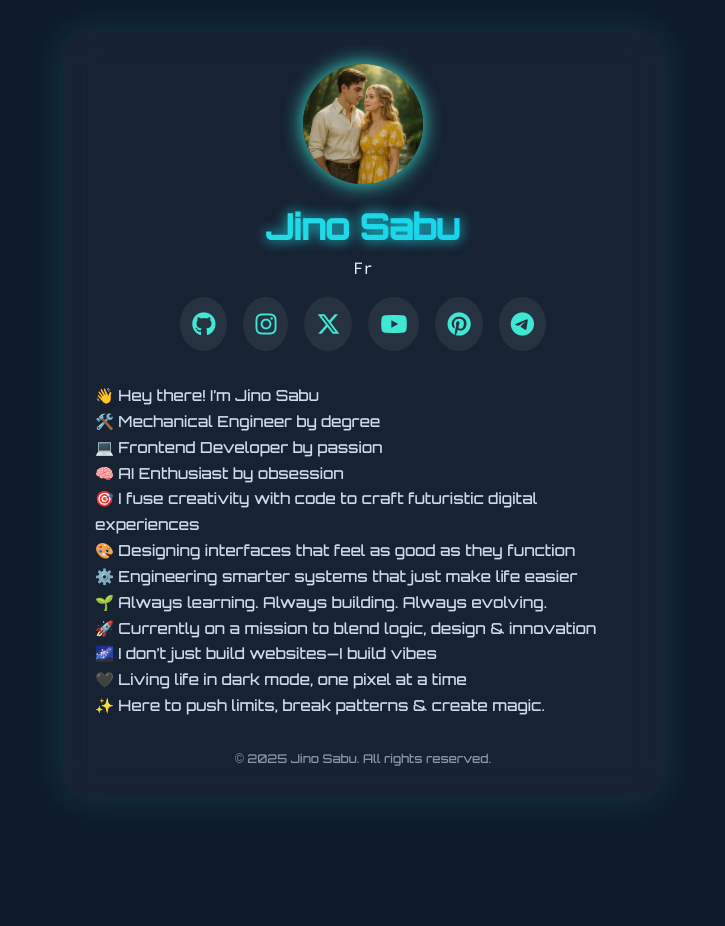
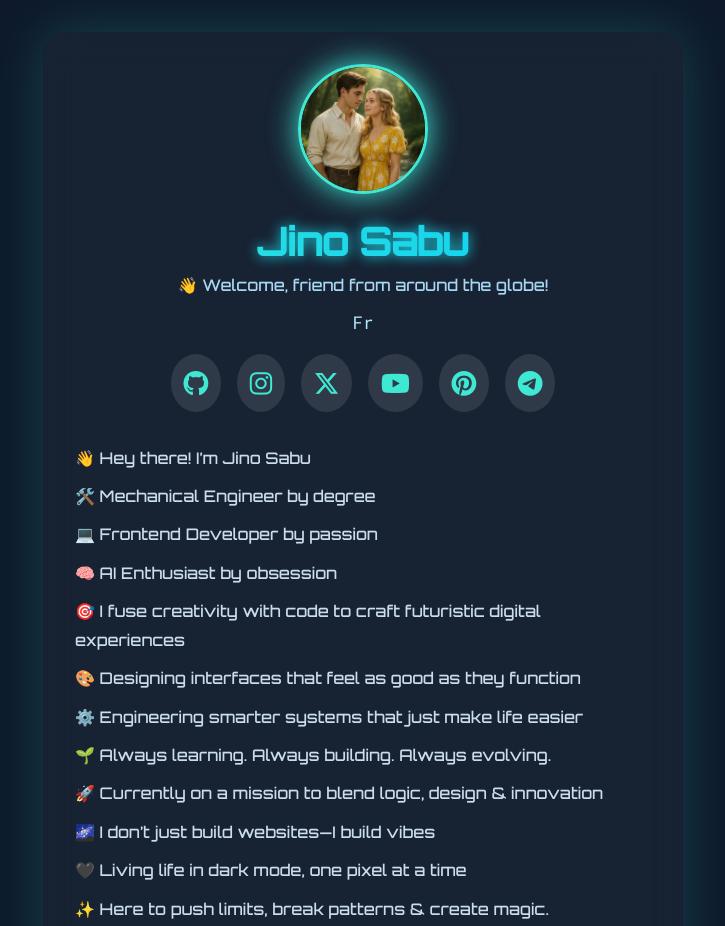
Before and after one commit to jinosabu1999/About-Me, a plain HTML site: page index.html in a window 1280 px wide. Shown: the top 926 px of the page, without its empty margins (277-1002 px from the left). Before the commit the page ends 830 px from the top, so only its background shows below. Drawn offline with Linux system fonts and the light colour scheme; no server answers.

Commit message:
Update index.html

```diff
--- a/index.html
+++ b/index.html
@@ -1,6 +1,4 @@
-
-<!DOCTYPE html>
-<html lang="en">
+<!DOCTYPE html><html lang="en">
 <head>
   <meta charset="UTF-8" />
   <meta name="viewport" content="width=device-width, initial-scale=1.0" />
@@ -13,6 +11,7 @@
       --card-color: rgba(255, 255, 255, 0.04);
       --accent: #3ee8d3;
       --text-color: #e6f1ff;
+      --glass-blur: 18px;
     }
     * {
       box-sizing: border-box;
@@ -24,6 +23,7 @@
       font-family: 'Orbitron', sans-serif;
       background-color: var(--bg-color);
       color: var(--text-color);
+      scroll-behavior: smooth;
     }
     .container {
       display: flex;
@@ -31,29 +31,35 @@
       align-items: center;
       justify-content: center;
       min-height: 100vh;
-      padding: 2rem;
+      padding: 2rem 1rem;
       text-align: center;
     }
     .card {
       background: var(--card-color);
-      border-radius: 20px;
+      border-radius: 24px;
       padding: 2rem;
       width: 100%;
-      max-width: 600px;
-      box-shadow: 0 0 40px rgba(62, 232, 211, 0.15);
-      backdrop-filter: blur(16px);
+      max-width: 640px;
+      box-shadow: 0 0 50px rgba(62, 232, 211, 0.2);
+      backdrop-filter: blur(var(--glass-blur));
+      animation: fadeIn 1s ease-in-out;
+    }
+    @keyframes fadeIn {
+      from { opacity: 0; transform: scale(0.96); }
+      to { opacity: 1; transform: scale(1); }
     }
     .profile-pic {
-      width: 120px;
-      height: 120px;
+      width: 130px;
+      height: 130px;
       border-radius: 50%;
       object-fit: cover;
-      margin-bottom: 1rem;
-      box-shadow: 0 0 20px var(--accent);
+      margin-bottom: 1.2rem;
+      border: 3px solid var(--accent);
+      box-shadow: 0 0 30px var(--accent);
     }
     h1.name {
-      font-size: 2.2rem;
-      margin-bottom: 0.5rem;
+      font-size: 2.4rem;
+      margin-bottom: 0.6rem;
       background: linear-gradient(90deg, #3ee8d3, #00c9ff);
       -webkit-background-clip: text;
       -webkit-text-fill-color: transparent;
@@ -65,54 +71,54 @@
     }
     .typewriter {
       font-family: 'Roboto Mono', monospace;
+      font-size: 1.1rem;
+      height: 1.2rem;
+      margin-bottom: 1.5rem;
+      color: #b0e6ff;
+    }
+    .local-greeting {
       font-size: 1rem;
-      height: 1rem;
-      margin-bottom: 1.5rem;
+      margin-bottom: 1rem;
+      color: #a8d7f3;
     }
     .social-icons {
       display: flex;
       justify-content: center;
       gap: 1rem;
       flex-wrap: wrap;
-      margin: 1rem 0;
+      margin: 1.2rem 0;
     }
     .social-icons a {
       color: var(--accent);
-      background: rgba(255, 255, 255, 0.07);
-      padding: 0.75rem;
+      background: rgba(255, 255, 255, 0.1);
+      padding: 0.8rem;
       border-radius: 50%;
-      font-size: 1.5rem;
-      transition: all 0.3s ease;
+      font-size: 1.6rem;
+      transition: transform 0.3s ease-in-out, background 0.3s ease-in-out;
     }
     .social-icons a:hover {
       background: var(--accent);
       color: var(--bg-color);
-      transform: scale(1.15);
+      transform: scale(1.2);
     }
     .bio {
       text-align: left;
       margin: 2rem 0;
-      font-size: 0.95rem;
-      line-height: 1.7;
+      font-size: 1rem;
+      line-height: 1.8;
       color: #cbdcec;
+      animation: slideUp 1s ease forwards;
     }
     .bio p {
+      margin-bottom: 0.6rem;
       opacity: 0;
-      transform: translateY(30px);
-      animation: slideUp 0.6s ease forwards;
+      transform: translateY(20px);
+      animation: slideIn 0.6s ease forwards;
     }
-    .bio p:nth-child(1) { animation-delay: 0.2s; }
-    .bio p:nth-child(2) { animation-delay: 0.4s; }
-    .bio p:nth-child(3) { animation-delay: 0.6s; }
-    .bio p:nth-child(4) { animation-delay: 0.8s; }
-    .bio p:nth-child(5) { animation-delay: 1s; }
-    .bio p:nth-child(6) { animation-delay: 1.2s; }
-    .bio p:nth-child(7) { animation-delay: 1.4s; }
-    .bio p:nth-child(8) { animation-delay: 1.6s; }
-    .bio p:nth-child(9) { animation-delay: 1.8s; }
-    .bio p:nth-child(10) { animation-delay: 2s; }
-    .bio p:nth-child(11) { animation-delay: 2.2s; }
-    @keyframes slideUp {
+    .bio p:nth-child(n) {
+      animation-delay: calc(0.2s * var(--n));
+    }
+    @keyframes slideIn {
       to {
         opacity: 1;
         transform: translateY(0);
@@ -120,14 +126,13 @@
     }
     footer {
       margin-top: 2rem;
-      font-size: 0.75rem;
+      font-size: 0.8rem;
       color: #8899aa;
     }
     @media (max-width: 600px) {
-      .bio {
-        font-size: 0.9rem;
-        text-align: center;
-      }
+      h1.name { font-size: 2rem; }
+      .typewriter { font-size: 1rem; }
+      .bio { font-size: 0.95rem; text-align: center; }
     }
   </style>
 </head>
@@ -136,6 +141,7 @@
     <div class="card">
       <img src="profile.jpg" alt="Jino Sabu" class="profile-pic">
       <h1 class="name">Jino Sabu</h1>
+      <div class="local-greeting" id="local-greeting"></div>
       <div class="typewriter" id="typewriter"></div>
       <div class="social-icons">
         <a href="https://www.github.com/jinosabu1999" target="_blank" aria-label="GitHub"><i class="fab fa-github"></i></a>
@@ -146,18 +152,18 @@
         <a href="https://www.telegram.me/jinosabu1999" target="_blank" aria-label="Telegram"><i class="fab fa-telegram"></i></a>
       </div>
       <div class="bio">
-        <p>👋 Hey there! I’m Jino Sabu</p>
-        <p>🛠️ Mechanical Engineer by degree</p>
-        <p>💻 Frontend Developer by passion</p>
-        <p>🧠 AI Enthusiast by obsession</p>
-        <p>🎯 I fuse creativity with code to craft futuristic digital experiences</p>
-        <p>🎨 Designing interfaces that feel as good as they function</p>
-        <p>⚙️ Engineering smarter systems that just make life easier</p>
-        <p>🌱 Always learning. Always building. Always evolving.</p>
-        <p>🚀 Currently on a mission to blend logic, design & innovation</p>
-        <p>🌌 I don’t just build websites—I build vibes</p>
-        <p>🖤 Living life in dark mode, one pixel at a time</p>
-        <p>✨ Here to push limits, break patterns & create magic.</p>
+        <p style="--n:1">👋 Hey there! I’m Jino Sabu</p>
+        <p style="--n:2">🛠️ Mechanical Engineer by degree</p>
+        <p style="--n:3">💻 Frontend Developer by passion</p>
+        <p style="--n:4">🧠 AI Enthusiast by obsession</p>
+        <p style="--n:5">🎯 I fuse creativity with code to craft futuristic digital experiences</p>
+        <p style="--n:6">🎨 Designing interfaces that feel as good as they function</p>
+        <p style="--n:7">⚙️ Engineering smarter systems that just make life easier</p>
+        <p style="--n:8">🌱 Always learning. Always building. Always evolving.</p>
+        <p style="--n:9">🚀 Currently on a mission to blend logic, design & innovation</p>
+        <p style="--n:10">🌌 I don’t just build websites—I build vibes</p>
+        <p style="--n:11">🖤 Living life in dark mode, one pixel at a time</p>
+        <p style="--n:12">✨ Here to push limits, break patterns & create magic.</p>
       </div>
       <footer>&copy; 2025 Jino Sabu. All rights reserved.</footer>
     </div>
@@ -181,7 +187,17 @@
       display.textContent = current;
       setTimeout(typeEffect, isDeleting ? 50 : 130);
     }
-    typeEffect();
+    typeEffect();// Localized Greeting Feature
+fetch("https://ipapi.co/json")
+  .then(res => res.json())
+  .then(data => {
+    const country = data.country_name || "your place";
+    document.getElementById("local-greeting").textContent = `👋 Greetings from ${country}!`;
+  })
+  .catch(() => {
+    document.getElementById("local-greeting").textContent = "👋 Welcome, friend from around the globe!";
+  });
+
   </script>
 </body>
 </html>
```
